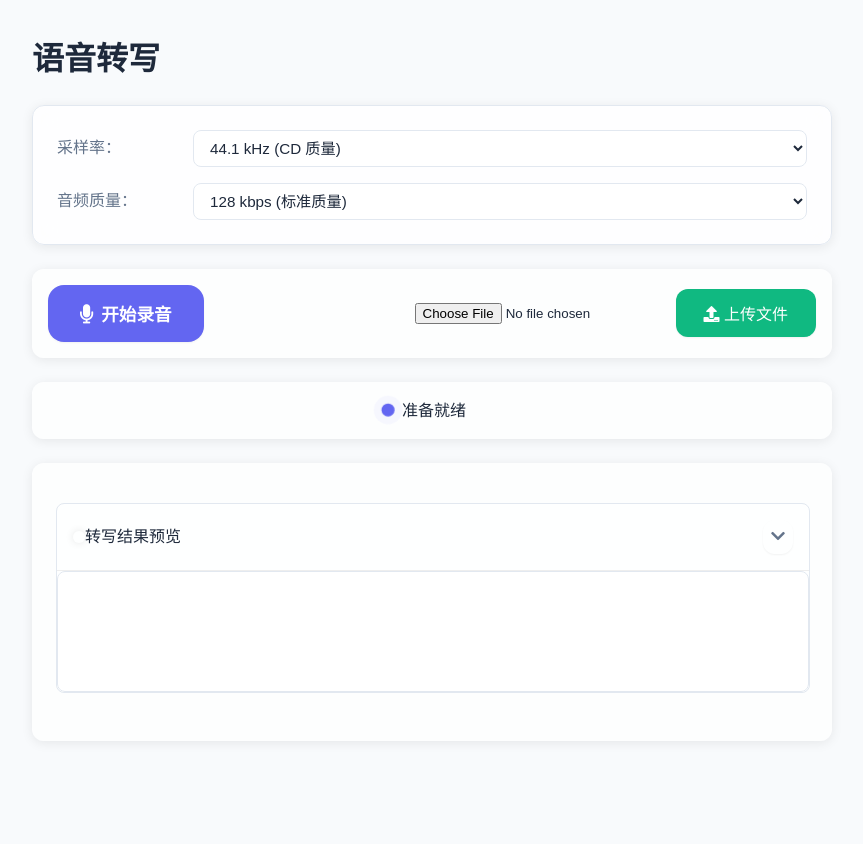
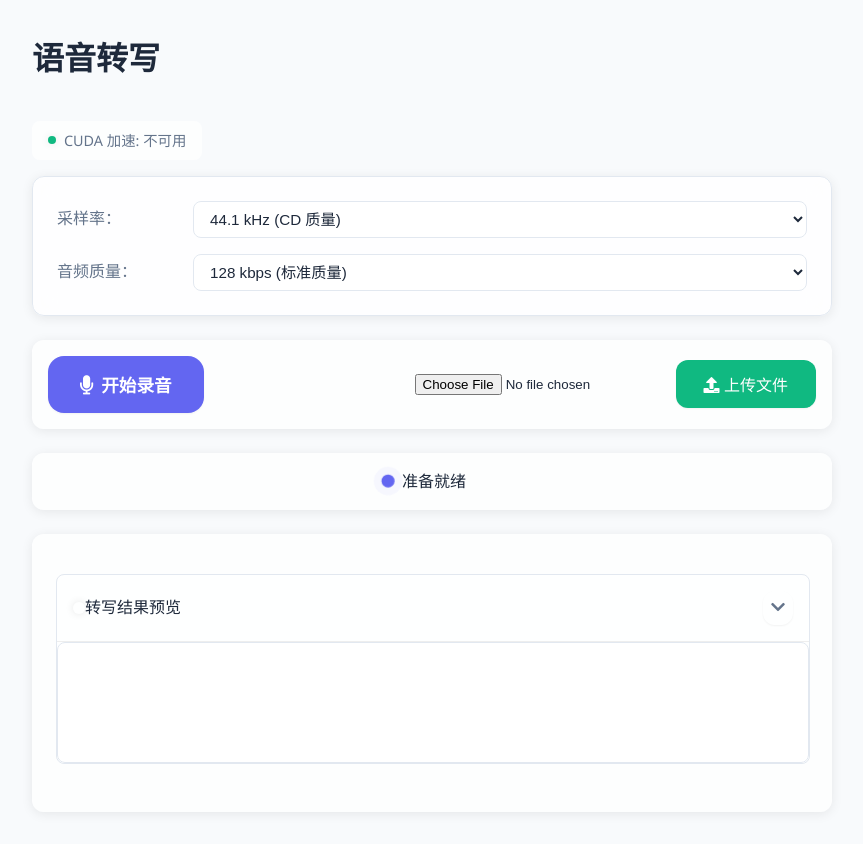
Before and after one commit to hexbee/SpeechScribe, a Flask app: template templates/index.html in a window 1280 px wide. Shown: the whole page, without its empty margins (208-1071 px from the left). Before the commit the page ends 693 px from the top, so only its background shows below. Run offline with Flask 3, Linux system fonts and the light colour scheme; the template is opened without the code that fills it, so the values that code supplies are empty.

Commit message:
Add CUDA checker

```diff
--- a/app.py
+++ b/app.py
@@ -1,5 +1,6 @@
 from flask import Flask, render_template, request, jsonify, send_file
 import whisper
+import torch
 from whisper.utils import get_writer
 import os
 import zipfile
@@ -16,7 +17,8 @@
 
 @app.route('/')
 def index():
-    return render_template('index.html')
+    cuda_available = torch.cuda.is_available()
+    return render_template('index.html', cuda_available=cuda_available)
 
 
 @app.route('/transcribe', methods=['POST'])
--- a/static/css/style.css
+++ b/static/css/style.css
@@ -652,6 +652,28 @@
     box-shadow: 0 0 8px rgba(0, 0, 0, 0.1);
 }
 
+.cuda-status {
+    margin: 1rem 0;
+    padding: 0.5rem 1rem;
+    background-color: var(--card-background);
+    border-radius: 8px;
+    display: inline-flex;
+    align-items: center;
+    gap: 0.5rem;
+    font-size: 0.9rem;
+}
+
+.cuda-status .status-indicator {
+    width: 8px;
+    height: 8px;
+    border-radius: 50%;
+    background-color: var(--success-color);
+}
+
+.cuda-status .status-text {
+    color: var(--text-secondary);
+}
+
 .status.ready .status-indicator {
     background-color: var(--primary-color);
     animation: pulse-glow 2s infinite;
--- a/templates/index.html
+++ b/templates/index.html
@@ -12,6 +12,10 @@
 <body>
     <div class="container">
         <h1>语音转写</h1>
+        <div class="cuda-status">
+            <span class="status-indicator"></span>
+            <span class="status-text">CUDA 加速: {{ '可用' if cuda_available else '不可用' }}</span>
+        </div>
         <div class="settings">
             <div class="setting-item">
                 <label for="sampleRate">采样率：</label>
```
Also changed, not shown: 1 other file.
